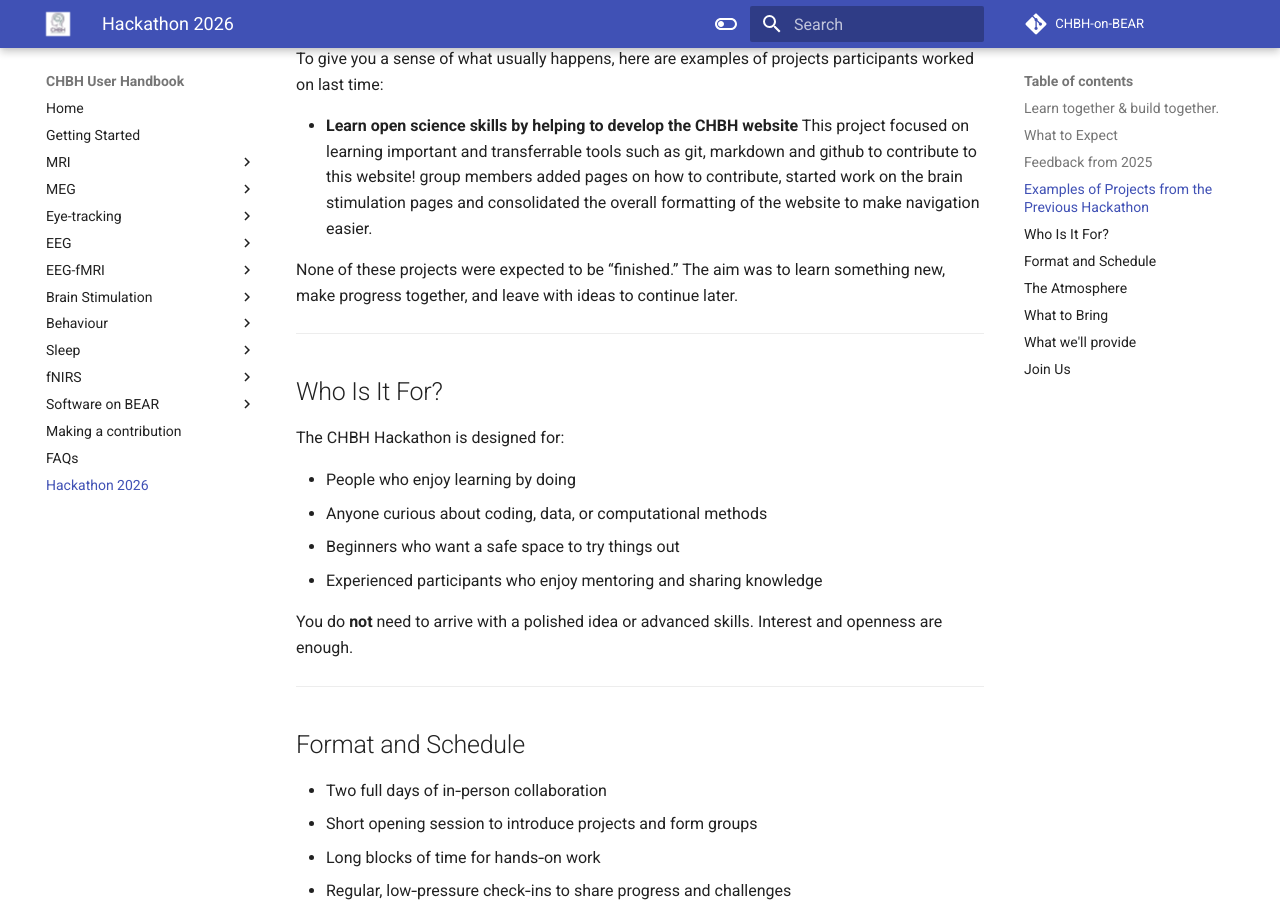
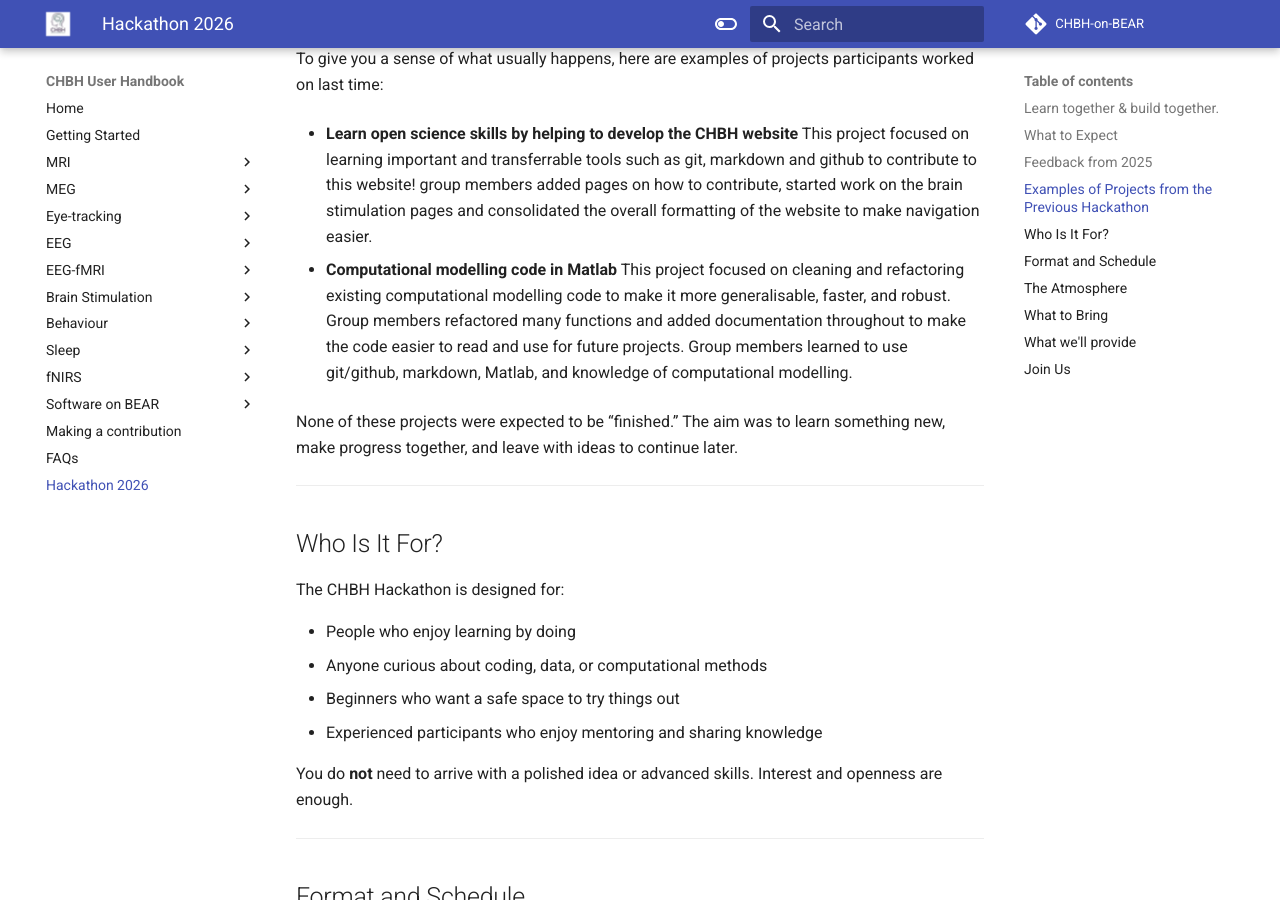
Before and after one commit to chbh-opensource/chbh-on-bear, an MkDocs documentation site: the page built from docs/misc/hackathon_2026.md, in a window 1280 px wide and 900 px high, scrolled down 2761 px. Built offline with MkDocs 1.6.1 and Material for MkDocs 9.7.7, drawn with Linux system fonts in a browser that asks for light colours; comment, search, counter and statistics services are not loaded.

Commit message:
Add project example to hackathon 26 page

```diff
--- a/docs/misc/hackathon_2026.md
+++ b/docs/misc/hackathon_2026.md
@@ -68,6 +68,9 @@ To give you a sense of what usually happens, here are examples of projects parti
 - **Learn open science skills by helping to develop the CHBH website**
   This project focused on learning important and transferrable tools such as git, markdown and github to contribute to this website! group members added pages on how to contribute, started work on the brain stimulation pages and consolidated the overall formatting of the website to make navigation easier.
 
+ - **Computational modelling code in Matlab**
+  This project focused on cleaning and refactoring existing computational modelling code to make it more generalisable, faster, and robust. Group members refactored many functions and added documentation throughout to make the code easier to read and use for future projects. Group members learned to use git/github, markdown, Matlab, and knowledge of computational modelling.
+
 None of these projects were expected to be “finished.” The aim was to learn something new, make progress together, and leave with ideas to continue later.
 
 ---
```
